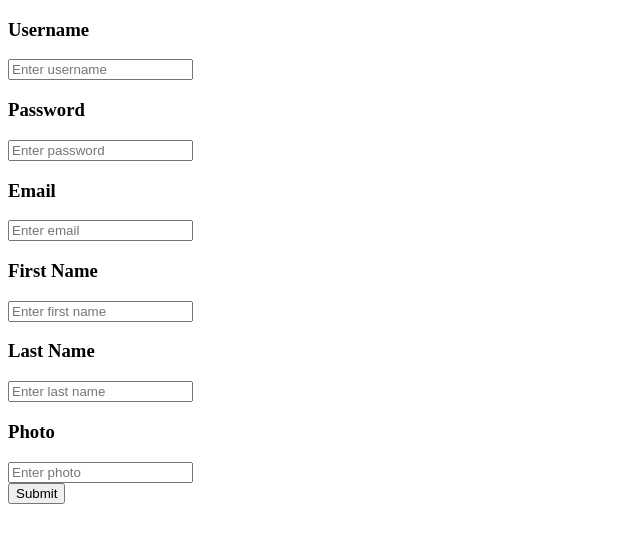
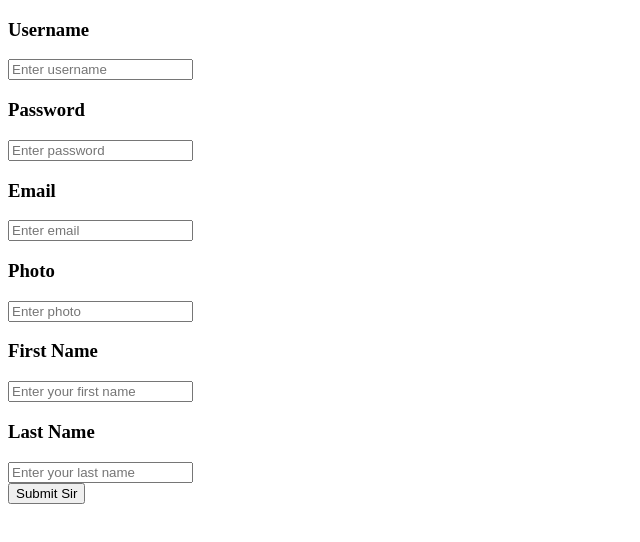
Before and after one commit to XavierC4Q/unearthv2, a React (Create React App) app in the folder client/: page /register in a window 1280 px wide. Shown: the top 542 px of the page, without its empty margins (0-640 px from the left). Built offline with nearby package versions, Linux system fonts and the light colour scheme; what apollo-link-state would draw is missing.

Commit message:
fixed register page and adjusted profile page. Now gets the logged in user from the client directly. still tweaking logout

```diff
--- a/client/src/App.js
+++ b/client/src/App.js
@@ -9,7 +9,7 @@ import RegisterPage from './components/auth/register'
 import LandingPage from './components/landing/landing'
 import ProfilePage from './components/profile/profilepage'
 
-const CurrentUserFragment = gql`
+const CurrentUserFragment = gql `
   fragment CurrentUser on User {
     username
     email
@@ -22,17 +22,14 @@ const CurrentUserFragment = gql`
 class App extends Component {
 
   render() {
-    const currentUser = this.props.client.readFragment({
-      id: 'CurrentUser',
-      fragment: CurrentUserFragment
-    })
-    console.log('SAFARI',currentUser)
+    const currentUser = this.props.client.readFragment({id: 'CurrentUser', fragment: CurrentUserFragment})
+    console.log('the entiree zoooo is here', currentUser)
     const isLoggedIn = !!currentUser
     return (<div>
       <Switch>
         <Route exact="exact" path='/profile/:username' render={props => {
-            const { username } = props.match.params
-            return(<ProfilePage user={currentUser} username={username}/>)
+            const {username} = props.match.params
+            return (<ProfilePage user={currentUser} username={username}/>)
           }}/>
         <Route exact="exact" path='/login' render={() => (
             isLoggedIn
@@ -42,7 +39,7 @@ class App extends Component {
             isLoggedIn
             ? (<Redirect to='/'/>)
             : (<RegisterPage client={this.props.client}/>))}/>
-          <Route path='/' render={() => <LandingPage currentUser={currentUser}/>}/>
+        <Route path='/' render={() => <LandingPage currentUser={currentUser}/>}/>
       </Switch>
     </div>);
   }
--- a/client/src/components/auth/login.jsx
+++ b/client/src/components/auth/login.jsx
@@ -1,6 +1,6 @@
 import React from 'react'
 import {Redirect} from 'react-router-dom'
-import {Mutation, graphql, compose} from 'react-apollo'
+import {graphql, compose} from 'react-apollo'
 import gql from 'graphql-tag'
 import inputs from 'react-stateless-input'
 
--- a/client/src/components/auth/register.jsx
+++ b/client/src/components/auth/register.jsx
@@ -1,19 +1,10 @@
 import React from 'react'
-import { Mutation } from 'react-apollo'
-import { Redirect } from 'react-router-dom'
+import {graphql, compose} from 'react-apollo'
+import {Redirect} from 'react-router-dom'
 import inputs from 'react-stateless-input'
 import gql from 'graphql-tag'
 
-const REGISTER_USER = gql `
-  mutation register($username: String!, $password: String!, $email: String!, $photo: String, $firstName: String, $lastName: String){
-    register(username: $username, password: $password, email: $email, photo: $photo, firstName: $firstName, lastName: $lastName){
-      username
-      email
-    }
-  }
-`
-
-const CurrentUserFragment = gql `
+const CurrentUser = gql `
   fragment CurrentUser on User {
     username
     email
@@ -23,50 +14,60 @@ const CurrentUserFragment = gql `
   }
 `
 
-class RegisterPage extends React.PureComponent{
-  constructor(){
+const REGISTER_USER = gql `
+  mutation register($username: String!, $password: String!, $email: String!, $photo: String, $firstName: String, $lastName: String){
+    register(username: $username, password: $password, email: $email, photo: $photo, firstName: $firstName, lastName: $lastName){
+      ...CurrentUser
+    }
+  }
+  ${CurrentUser}
+`
+
+const SET_CURRENT_USER = gql `
+  mutation setCurrentUser($username: String!, $email: String!, $photo: String, $firstName: String, $lastName: String){
+    setCurrentUser(username: $username, email: $email, photo: $photo, firstName: $firstName, lastName: $lastName) @client
+  }
+`
+
+class RegisterPage extends React.PureComponent {
+  constructor() {
     super()
-    this.state = {loggedIn: false}
+    this.state = {
+      success: false
     }
+  }
+
+  registerUser = (e) => {
+    e.preventDefault()
+    const {
+      username,
+      password,
+      email,
+      photo,
+      firstName,
+      lastName
+    } = inputs()
+    const {register, setCurrentUser} = this.props
+    register(username, password, email, photo, firstName, lastName).then((res) => {
+      const {username, email, photo, firstName, lastName} = res
+      setCurrentUser(username, email, photo, firstName, lastName).then(() => {
+        this.setState({success: true})
+      }).catch((err) => {
+        console.log('error setting the user', err)
+        return err
+      })
+    }).catch((err) => {
+      console.log('error logging in sir', err)
+      return err
+    })
+  }
+
   render() {
-    const {client} = this.props
-
-    if(this.state.loggedIn){
-      return(<Redirect to='/'/>)
+    if (this.state.success) {
+      return (<Redirect to='/'/>)
     }
-    return (<Mutation mutation={REGISTER_USER}>
-      {
-        (register, {data}) => (<div>
-          <form onSubmit={e => {
-              e.preventDefault()
-              const {username, password, email, firstName, lastName, photo} = inputs()
-              register({
-                variables: {
-                  username: username,
-                  password: password,
-                  email: email,
-                  firstName: firstName,
-                  lastName: lastName,
-                  photo: photo
-                }
-              }).then(({data}) => {
-                const { register } = data
-                const {username, email, photo, firstName, lastName} = register
-                const info = {
-                  __typename: 'User',
-                  username: username,
-                  email: email,
-                  photo: photo,
-                  firstName: firstName,
-                  lastName: lastName
-                }
-                client.writeFragment({id: 'CurrentUser', fragment: CurrentUserFragment, data: info})
-              }).then(() => {
-                this.setState({ loggedIn: true })
-              }).catch((error) => {
-                return error
-              })
-            }}>
+    return (<div>
+      <form onSubmit={this.registerUser}>
         <div>
           <h3>Username</h3>
           <input type='text' name='username' placeholder='Enter username'></input>
@@ -80,23 +81,46 @@ class RegisterPage extends React.PureComponent{
           <input type='text' name='email' placeholder='Enter email'></input>
         </div>
         <div>
+          <h3>Photo</h3>
+          <input type='text' name='photo' placeholder='Enter photo'></input>
+        </div>
+        <div>
           <h3>First Name</h3>
-              <input type='text' name='firstName' placeholder='Enter first name'></input>
+          <input type='text' name='firstName' placeholder='Enter your first name'></input>
         </div>
         <div>
           <h3>Last Name</h3>
-              <input type='text' name='lastName' placeholder='Enter last name'></input>
+          <input type='text' name='lastName' placeholder='Enter your last name'></input>
         </div>
-            <div>
-              <h3>Photo</h3>
-              <input type='text' name='photo' placeholder='Enter photo'></input>
-            </div>
-            <button type='submit'>Submit</button>
+        <button type='submit'>Submit Sir</button>
       </form>
     </div>)
   }
-    </Mutation>)
-  }
 }
 
-export default RegisterPage
+export default compose(graphql(SET_CURRENT_USER, {
+  props: ({mutate}) => ({
+    setCurrentUser: (username, email, photo, firstName, lastName) => mutate({
+      variables: {
+        username,
+        email,
+        photo,
+        firstName,
+        lastName
+      }
+    })
+  })
+}), graphql(REGISTER_USER, {
+  props: ({mutate}) => ({
+    register: (username, password, email, photo, firstName, lastName) => mutate({
+      variables: {
+        username,
+        password,
+        email,
+        photo,
+        firstName,
+        lastName
+      }
+    })
+  })
+}))(RegisterPage)
--- a/client/src/components/profile/logout.jsx
+++ b/client/src/components/profile/logout.jsx
@@ -9,7 +9,7 @@ const LOGOUT = gql`
   }
 `
 
-export const LogOut = () => {
+const LogOut = ({ user }) => {
   return(
     <ApolloConsumer>
       {client => (
@@ -17,10 +17,12 @@ export const LogOut = () => {
             const { success } = await client.query({
               query: LOGOUT
             })
-            localStorage.removeItem('User')
+            await client.resetStore()
             return success
           }}>LOGOUT</button>
       )}
     </ApolloConsumer>
   )
 }
+
+export default LogOut
--- a/client/src/components/profile/profilepage.jsx
+++ b/client/src/components/profile/profilepage.jsx
@@ -1,40 +1,64 @@
 import React from 'react'
-import {Query} from 'react-apollo'
-import {GET_USER} from '../../graphql/query'
+import {Redirect} from 'react-router-dom'
+import {Query, compose, withApollo, graphql} from 'react-apollo'
+import gql from 'graphql-tag'
 
-import {LogOut} from './logout'
+import LogOut from './logout'
+
+const CurrentUser = gql `
+  fragment CurrentUser on User {
+    username
+    email
+    photo
+    firstName
+    lastName
+  }
+`
+
+const GET_USER = gql `
+  query getUser($username: String!) {
+    getUser(username: $username){
+      ...CurrentUser
+    }
+  }
+  ${CurrentUser}
+`
+
+const GET_CURRENT_USER = gql `
+  query getCurrentUser {
+    getCurrentUser @client
+  }
+`
 
 class ProfilePage extends React.Component {
+  constructor() {
+    super()
+    this.state = {
+      currentUser: false,
+      pageOwner: false
+    }
+  }
+
   render() {
-    const {username, user} = this.props
-    const isOwnProfile = user.username === username
-    return (<Query query={GET_USER} variables={{
-        username: username
-      }}>
-      {
-        ({loading, error, data}) => {
-          if (error)
-            return (<div>error userpage</div>)
-          if (loading && !data)
-            return (<div>loading user page</div>)
-          if (data) {
-            const {getUser} = data
-            if (getUser) {
-              const {username, email, photo, firstName, lastName} = getUser
-              return (<div>
-                <h1>USERPAGE of {username}</h1>
-                {
-                  isOwnProfile ? <LogOut/> : ''
-                }
-              </div>)
-            } else {
-              return (<div>no such user</div>)
-            }
-          }
-        }
-      }
-    </Query>)
+    console.log("STATE", this.props)
+    return (<div>The profile profile</div>)
   }
 }
 
-export default ProfilePage
+export default compose(graphql(GET_CURRENT_USER, {
+  props: ({data: {
+      getCurrentUser
+    }}) => {
+    return {getCurrentUser}
+  }
+}), graphql(GET_USER, {
+  props: ({
+    data: {
+      loading,
+      error,
+      getUser
+    }
+  }) => {
+    return {getUser}
+  }
+}))(withApollo(ProfilePage))
--- a/client/src/resolvers/userresolvers.js
+++ b/client/src/resolvers/userresolvers.js
@@ -9,7 +9,7 @@ fragment CurrentUser on User {
   lastName
 }`
 
-const userID = `User:CurrentUser`
+const userID = 'CurrentUser'
 
 export const UserResolvers = {
   defaults: {
@@ -18,7 +18,11 @@ export const UserResolvers = {
   resolvers: {
     Query: {
       getCurrentUser: (_, args, { cache }) => {
-        return cache.readFragment({ CurrentUserFragment, userID })
+        return cache.readFragment({ fragment:CurrentUserFragment, id:userID })
+      },
+      logoutUser: async (_, args, { cache }) => {
+        await cache.resetStore()
+        return null
       }
     },
     Mutation: {
```
Lines whose indentation alone changed are shown as unchanged.
